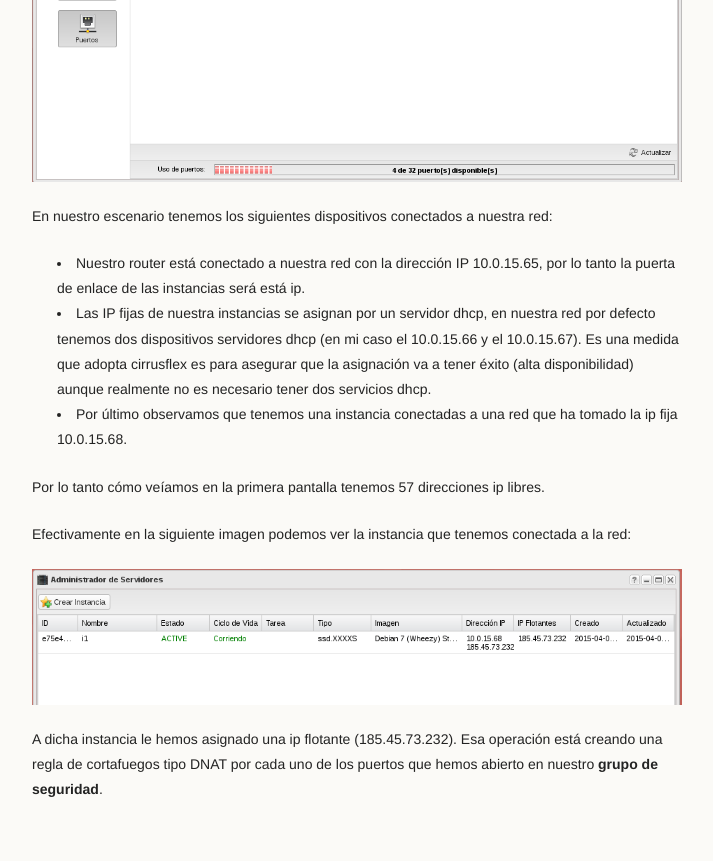
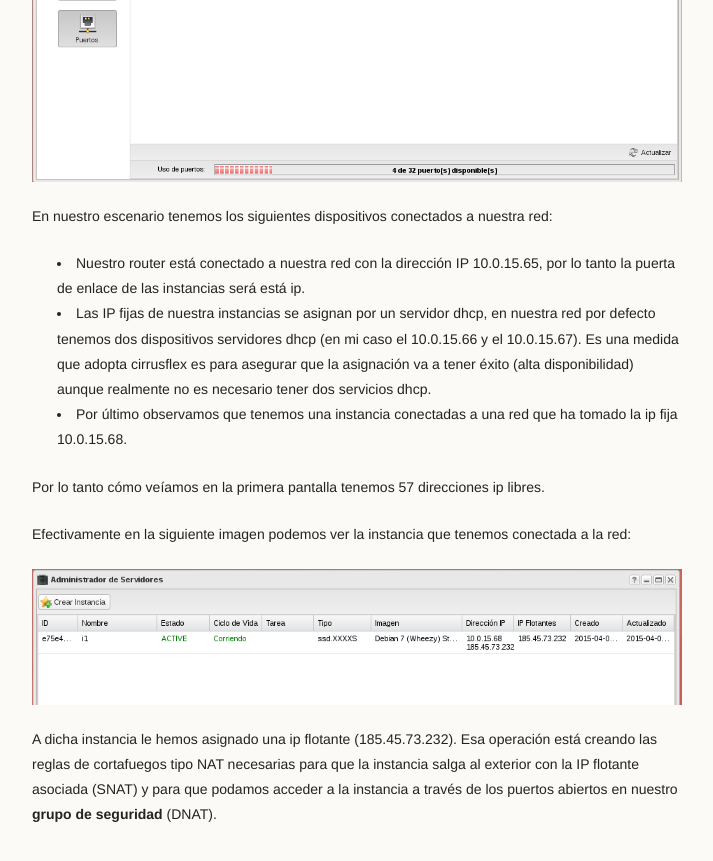
Before and after one commit to iesgn/cloud2, a Jekyll site: the page built from curso/u4/conceptos_previos.md, in a window 1280 px wide and 900 px high, scrolled down 2586 px. Shown: the top 861 px of the window, without its empty margins (278-991 px from the left). Built offline with Jekyll 4.4.1, drawn with Linux system fonts in a browser that asks for light colours.

Commit message:
Reestrucutración de redes

```diff
--- a/curso/u4/conceptos_previos.md
+++ b/curso/u4/conceptos_previos.md
@@ -65,4 +65,4 @@ Efectivamente en la siguiente imagen podemos ver la instancia que tenemos conect
 
 ![red](img/previo4.png)
 
-A dicha instancia le hemos asignado una ip flotante (185.45.73.232). Esa operación está creando una regla de cortafuegos tipo DNAT por cada uno de los puertos que hemos abierto en nuestro **grupo de seguridad**.
+A dicha instancia le hemos asignado una ip flotante (185.45.73.232). Esa operación está creando las reglas de cortafuegos tipo NAT necesarias para que la instancia salga al exterior con la IP flotante asociada (SNAT) y para que podamos acceder a la instancia a través de los puertos abiertos en nuestro **grupo de seguridad** (DNAT).
```
